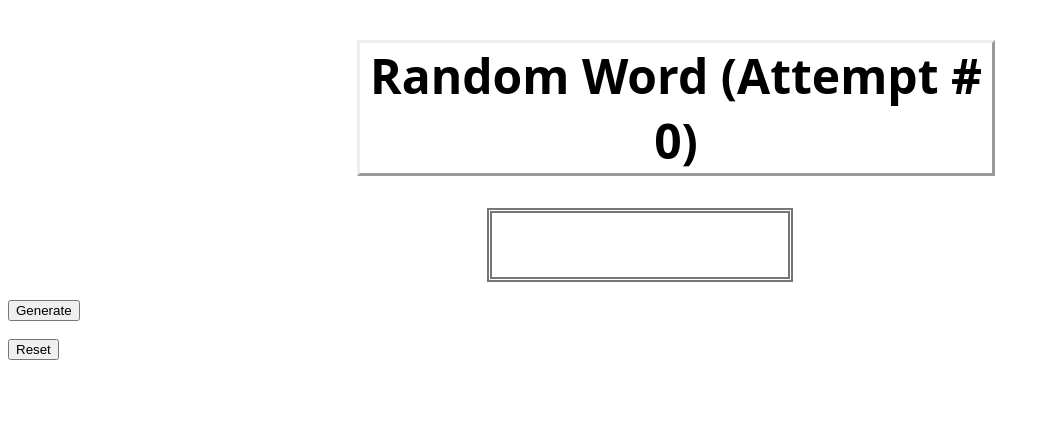
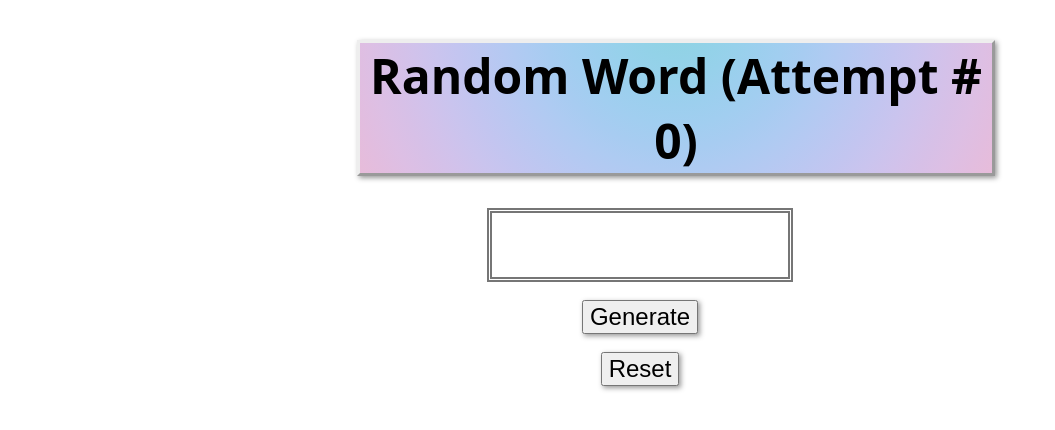
Before and after one commit to Catalina-AR/python-2020, a Django app: page / in a window 1280 px wide. Shown: the top 430 px of the page, without its empty margins (0-1055 px from the left). Run offline with Django 3.2, Linux system fonts and the light colour scheme.

Commit message:
modificacion css

```diff
--- a/python_stack/django/django_intro/proyecto_formulario/test_formulario/test_formulario_app/static/css/style.css
+++ b/python_stack/django/django_intro/proyecto_formulario/test_formulario/test_formulario_app/static/css/style.css
@@ -6,6 +6,9 @@
     display: inline-block;
     margin-left: 349px;
     font-family: system-ui;
+    box-shadow: 2px 2px 5px #999;
+    background-image: radial-gradient(circle at 50% -20.71%, #8fd3e0 0, #90d3e4 6.25%, #93d2e8 12.5%, #97d1eb 18.75%, #9ccfee 25%, #a1cef0 31.25%, #a7ccf1 37.5%, #aecbf2 43.75%, #b5c9f2 50%, #bcc7f1 56.25%, #c3c5f0 62.5%, #cac4ee 68.75%, #d1c2eb 75%, #d7c0e7 81.25%, #ddbfe4 87.5%, #e2bddf 93.75%, #e7bcda 100%);
+
 }
 
 .form{
@@ -21,6 +24,12 @@
     border-width: thick;
 }
 
-.buttons{
-    width: 1px;
+button#button1{
+    font-size: x-large;
+    box-shadow: 2px 2px 5px #999;
 }
+
+button#button2{
+    font-size: x-large;
+    box-shadow: 2px 2px 5px #999;
+}
--- a/python_stack/django/django_intro/proyecto_formulario/test_formulario/test_formulario_app/templates/index.html
+++ b/python_stack/django/django_intro/proyecto_formulario/test_formulario/test_formulario_app/templates/index.html
@@ -2,7 +2,7 @@
 <html lang="en">
 <head>
     <meta charset="UTF-8">
-    <title>Title</title>
+    <title>Random Word</title>
          {% load static %}
     <link rel="stylesheet" type="text/css" href="{% static 'css/style.css' %}">
 </head>
```
Also changed, not shown: python_stack/django/django_intro/proyecto_formulario/test_formulario/db.sqlite3.
